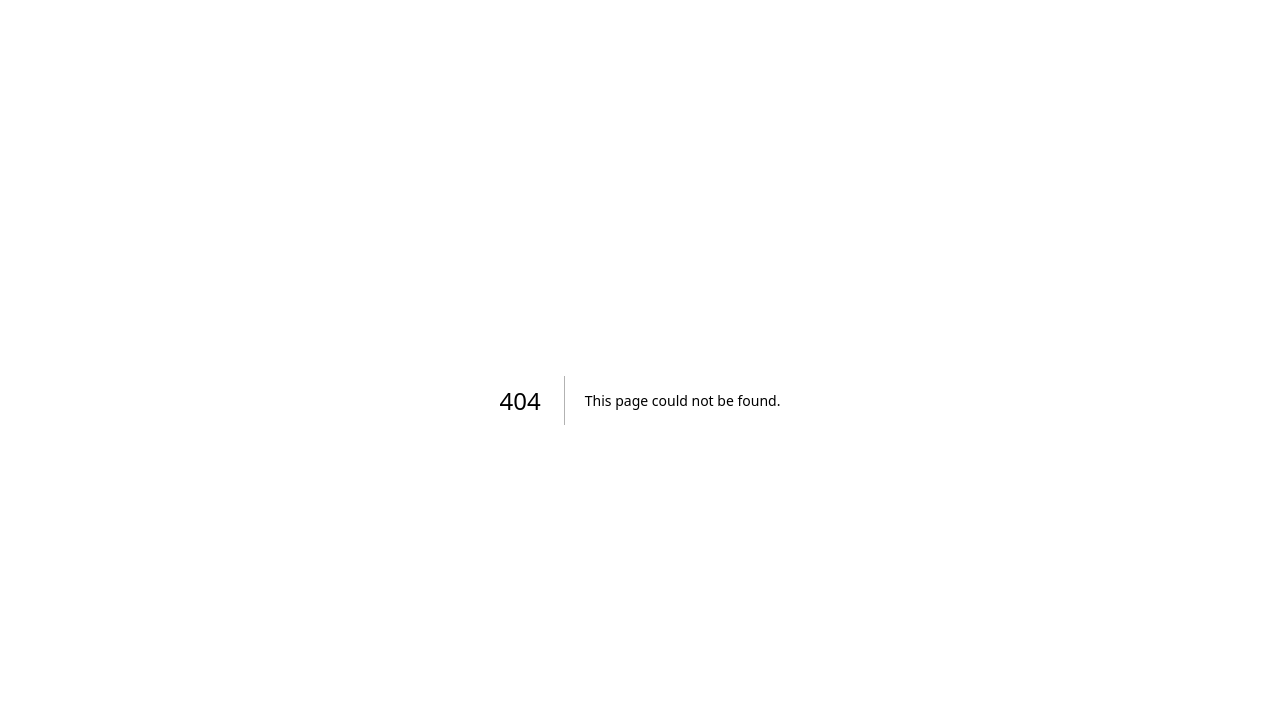
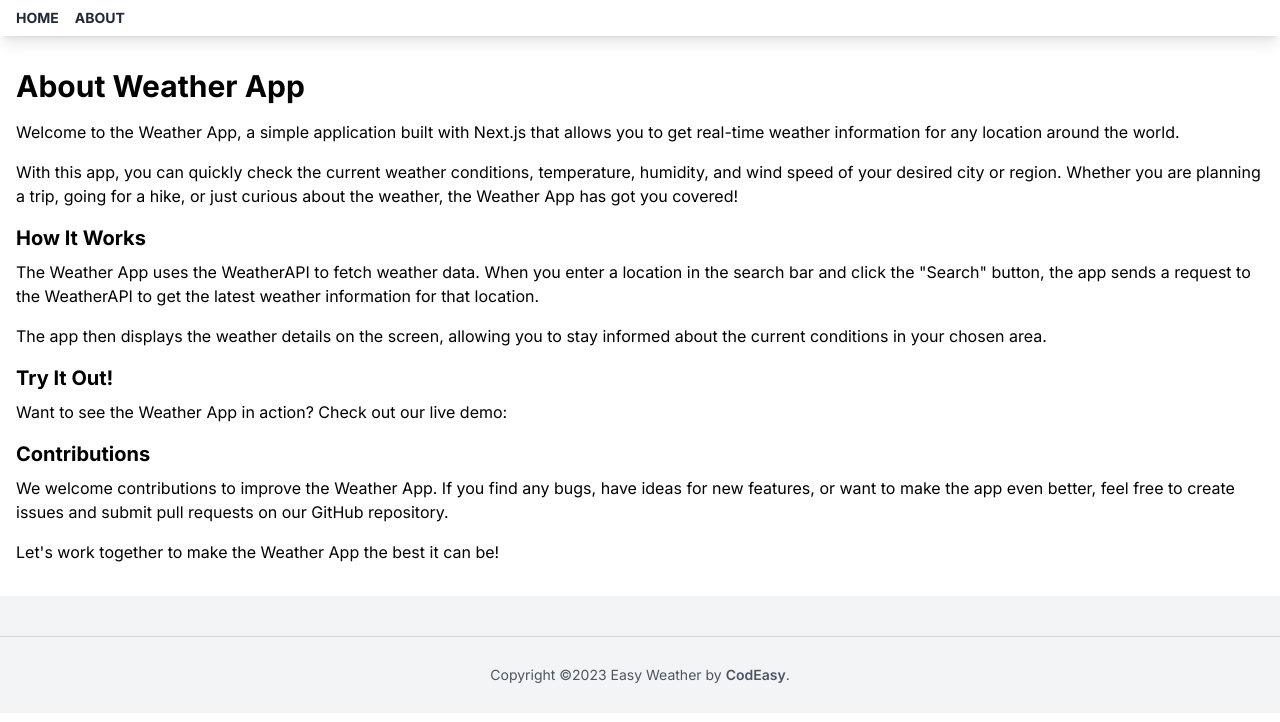
Before and after one commit to wlisesrivas/weather-easy, a Next.js app: page /about in a window 1280 px wide. Before the commit this address had no page. Shown: the top 722 px of the page. Built offline with nearby package versions, Linux system fonts and the light colour scheme.

Commit message:
+Page layout

```diff
--- /dev/null
+++ b/src/app/about/page.tsx
@@ -0,0 +1,32 @@
+
+export default function AboutPage() {
+    return (
+        <div className="container mx-auto px-4 py-8">
+            <h2 className="text-3xl font-bold mb-4">About Weather App</h2>
+            <p className="mb-4">
+                Welcome to the Weather App, a simple application built with Next.js that allows you to get real-time weather information for any location around the world.
+            </p>
+            <p className="mb-4">
+                With this app, you can quickly check the current weather conditions, temperature, humidity, and wind speed of your desired city or region. Whether you are planning a trip, going for a hike, or just curious about the weather, the Weather App has got you covered!
+            </p>
+            <h2 className="text-xl font-bold mb-2">How It Works</h2>
+            <p className="mb-4">
+                The Weather App uses the WeatherAPI to fetch weather data. When you enter a location in the search bar and click the "Search" button, the app sends a request to the WeatherAPI to get the latest weather information for that location.
+            </p>
+            <p className="mb-4">
+                The app then displays the weather details on the screen, allowing you to stay informed about the current conditions in your chosen area.
+            </p>
+            <h2 className="text-xl font-bold mb-2">Try It Out!</h2>
+            <p className="mb-4">
+                Want to see the Weather App in action? Check out our live demo:
+            </p>
+            <h2 className="text-xl font-bold mb-2">Contributions</h2>
+            <p className="mb-4">
+                We welcome contributions to improve the Weather App. If you find any bugs, have ideas for new features, or want to make the app even better, feel free to create issues and submit pull requests on our <a href="https://github.com/wlisesrivas/weather-easy">GitHub</a> repository.
+            </p>
+            <p>
+                Let's work together to make the Weather App the best it can be!
+            </p>
+        </div>
+    );
+};
--- a/src/app/layout.tsx
+++ b/src/app/layout.tsx
@@ -1,6 +1,8 @@
 import './globals.css'
 import type { Metadata } from 'next'
 import { Inter } from 'next/font/google'
+import Navbar from "@/components/layout/Navbar";
+import Footer from "@/components/layout/Footer";
 
 const inter = Inter({ subsets: ['latin'] })
 
@@ -16,7 +18,11 @@ export default function RootLayout({
 }) {
   return (
     <html lang="en">
-      <body className={inter.className}>{children}</body>
+      <body className={inter.className}>
+        <Navbar />
+        {children}
+        <Footer />
+      </body>
     </html>
   )
 }
--- a/src/app/page.tsx
+++ b/src/app/page.tsx
@@ -1,5 +1,5 @@
-import Image from 'next/image'
 import Skeleton from "@/components/Skeleton";
+import Button from "@/components/Button";
 
 export default function Home() {
     return (
@@ -7,6 +7,7 @@ export default function Home() {
             <div className="m-2">
                 <h2>Loading xd</h2>
                 <Skeleton rows={3} className="h-8"/>
+                <Button style={'success'} rounded>Save Now</Button>
             </div>
         </main>
     )
--- /dev/null
+++ b/src/components/Button.tsx
@@ -0,0 +1,39 @@
+import className from 'classnames';
+import {GoSync} from "react-icons/go";
+
+interface ButtonProps {
+    children: Element,
+    style: 'primary' | 'secondary' | 'success' | 'warning' | 'danger',
+    type?: 'button' | 'submit',
+    rounded?: boolean,
+    outline?: boolean,
+    loading?: boolean,
+}
+
+export default function Button(props: ButtonProps & {[key: string]: any}) {
+    const classes = className(
+        props.className,
+        'flex items-center px-3 py-1.5 border h-8 transition-all',
+        {
+            'opacity-80': props.loading,
+            'border-blue-500 bg-blue-500 hover:bg-blue-400 text-white': props.style === 'primary',
+            'border-gray-900 bg-gray-900 hover:bg-gray-800 text-white': props.style === 'secondary',
+            'border-green-500 bg-green-500 hover:bg-green-400 text-white': props.style === 'success',
+            'border-yellow-400 bg-yellow-400 hover:bg-yellow-300 text-white': props.style === 'warning',
+            'border-red-500 bg-red-500 hover:bg-red-400 text-white': props.style === 'danger',
+            'rounded-full': props.rounded,
+            'bg-white hover:bg-white': props.outline,
+            'text-blue-600': props.outline && props.style === 'primary',
+            'text-gray-900': props.outline && props.style === 'secondary',
+            'text-green-500': props.outline && props.style === 'success',
+            'text-yellow-400': props.outline && props.style === 'warning',
+            'text-red-500': props.outline && props.style === 'danger',
+        }
+    );
+
+    return (
+        <button type={props.type || 'button'} {...props.rest} className={classes} disabled={props.loading}>
+            {props.loading ? <GoSync className="animate-spin"/> : props.children}
+        </button>
+    );
+}
--- /dev/null
+++ b/src/components/layout/Footer.tsx
@@ -0,0 +1,21 @@
+import React from "react";
+
+export default function Footer() {
+    const currentYear = new Date().getFullYear();
+
+    return (
+        <footer className="relative bg-gray-100 pt-4 pb-6">
+            <hr className="my-6 border-gray-300"/>
+            <div className="flex flex-wrap items-center md:justify-between justify-center">
+                <div className="w-full md:w-4/12 px-4 mx-auto text-center">
+                    <div className="text-sm text-gray-600 py-1">
+                        Copyright &copy;{currentYear}{" "} Easy Weather by <a target="_blank"
+                                                                          className="font-semibold"
+                                                                          href="https://codeasy.co">CodEasy</a>.
+                    </div>
+                </div>
+            </div>
+        </footer>
+    )
+
+}
--- /dev/null
+++ b/src/components/layout/Navbar.tsx
@@ -0,0 +1,31 @@
+import React from "react";
+
+export default function Navbar() {
+
+    const links: {url: string, label: string}[] = [
+        {
+            url: '/',
+            label: 'Home'
+        },
+        {
+            url: '/about',
+            label: 'About'
+        }
+    ];
+
+    const linksRendered = links.map((link) => {
+        return <a href={link.url} className="text-gray-800 text-sm font-bold inline-block mr-4 py-2 uppercase">
+            {link.label}
+        </a>
+    })
+
+    return (
+        <nav className="relative shadow-lg bg-white">
+            <div className="container px-4 mx-auto flex flex-wrap items-center justify-between">
+                <div className="w-full relative flex justify-between lg:w-auto lg:static lg:block lg:justify-start">
+                    {linksRendered}
+                </div>
+            </div>
+        </nav>
+    )
+}
```
